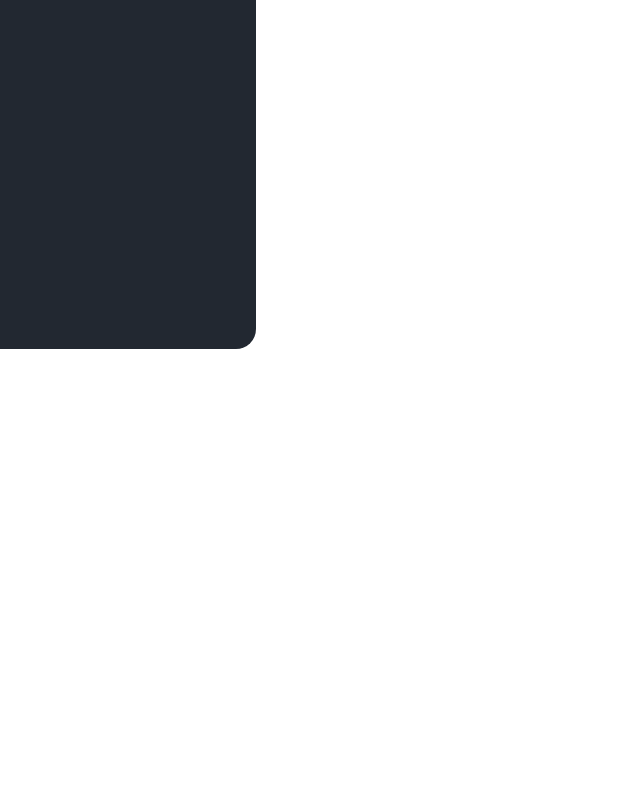
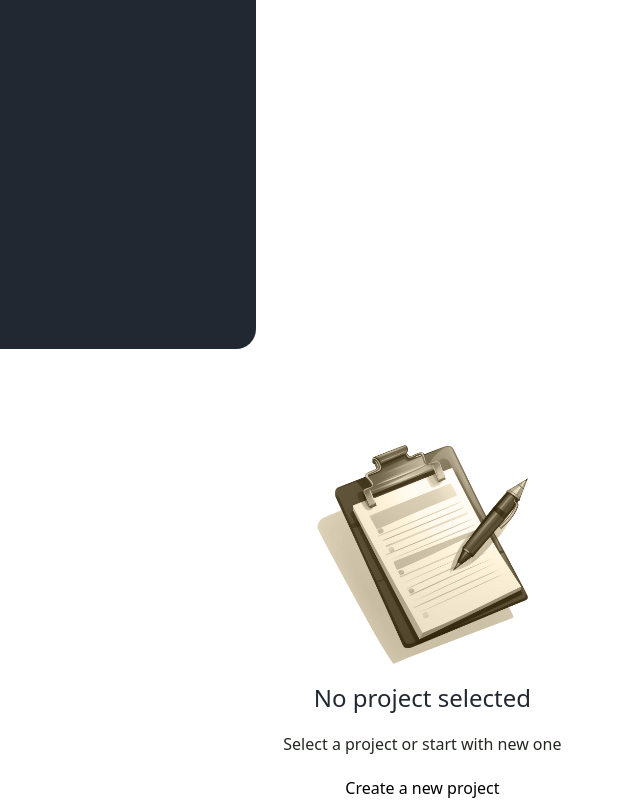
Before and after one commit to Patrycja-dz/Project-Management-App, a React (Vite) app: page / in a window 1280 px wide. Shown: the part 451-1251 px from the top of the page, without its empty margins (0-640 px from the left). Before the commit the page ends 800 px from the top, so only its background shows below. Built offline with nearby package versions, Linux system fonts and the light colour scheme.

Commit message:
Splitting components and styling

```diff
--- a/src/App.jsx
+++ b/src/App.jsx
@@ -1,9 +1,14 @@
+import NewProject from "./components/NewProject";
+import NoProjectSelected from "./components/NoProjectSelected";
 import Sidebar from "./components/Sidebar";
 
 function App() {
   return (
-    <main className="h-screen m-0 p-0">
+    <main className="h-screen m-0 p-0 flex gap-8">
       <Sidebar />
+      {/* <NewProject /> */}
+
+      <NoProjectSelected />
     </main>
   );
 }
--- /dev/null
+++ b/src/components/Actions.jsx
@@ -0,0 +1,50 @@
+import React from "react";
+import styled from "styled-components";
+
+function Actions() {
+  const Menu = styled.menu`
+    display: flex;
+    justify-content: flex-end;
+    align-items: center;
+    gap: 1rem;
+    margin-block: 2rem;
+
+    & button {
+      padding: 0.5rem 1rem;
+      border: none;
+      border-radius: 0.25rem;
+      color: #fff;
+      font-weight: 600;
+      cursor: pointer;
+      transition: background-color 0.6s ease-in-out;
+    }
+
+    li:first-of-type button {
+      background-color: #dde6ed;
+    }
+
+    & li:first-of-type button:hover {
+      background-color: #b7c4cf;
+    }
+
+    li:not(:first-of-type) button {
+      background-color: #9db2bf;
+    }
+    & li:not(:first-of-type) button:hover {
+      background-color: #526d82;
+    }
+  `;
+
+  return (
+    <Menu>
+      <li>
+        <button>Cancel</button>
+      </li>
+      <li>
+        <button>Save</button>
+      </li>
+    </Menu>
+  );
+}
+
+export default Actions;
--- /dev/null
+++ b/src/components/Button.jsx
@@ -0,0 +1,24 @@
+import React from "react";
+import styled from "styled-components";
+function Button({ children, ...props }) {
+  const Button = styled.button`
+    button {
+      background-color: #00adb5;
+      color: #eeeeee;
+      border: none;
+      padding: 0.75rem 3.75rem;
+      border-radius: 10px;
+      font-weight: 700;
+      margin-bottom: 1.5rem;
+      cursor: pointer;
+      transition: background-color 0.6s ease-in-out;
+    }
+
+    button:hover {
+      background-color: #bf4f74;
+    }
+  `;
+  return <Button {...props}>{children}</Button>;
+}
+
+export default Button;
--- /dev/null
+++ b/src/components/Input.jsx
@@ -0,0 +1,12 @@
+import React from "react";
+import Label from "./Label";
+
+const Input = ({ Tag = "input", label, ...props }) => {
+  return (
+    <Label label={label}>
+      <Tag {...props} />
+    </Label>
+  );
+};
+
+export default Input;
--- /dev/null
+++ b/src/components/Label.jsx
@@ -0,0 +1,41 @@
+import React from "react";
+import styled from "styled-components";
+function Label({ label, children, ...props }) {
+  const LabelWrapper = styled.p`
+    display: flex;
+    flex-direction: column;
+    gap: 1rem;
+    margin-block: 0.75rem;
+
+    & label {
+      font-size: 1rem;
+      font-weight: 600;
+      text-transform: uppercase;
+      color: #222831;
+    }
+
+    & input,
+    textarea {
+      padding: 0.25rem;
+      border-bottom: 2px solid #222831;
+      background-color: #eeeeee;
+      border-radius: 0.25rem;
+      font-size: 1rem;
+      width: 100%;
+    }
+    & input:focus,
+    textarea:focus {
+      outline: none;
+      border-color: #00adb5;
+    }
+  `;
+
+  return (
+    <LabelWrapper>
+      <label {...props}>{label}</label>
+      {children}
+    </LabelWrapper>
+  );
+}
+
+export default Label;
--- /dev/null
+++ b/src/components/NewProject.jsx
@@ -0,0 +1,18 @@
+import Input from "../components/Input";
+import React from "react";
+import Actions from "./Actions";
+
+function NewProject() {
+  return (
+    <div className="w-[35rem] mt-16">
+      <Actions />
+      <div>
+        <Input label="Title" />
+        <Input label="Description" Tag="textarea" />
+        <Input label="Due Date" />
+      </div>
+    </div>
+  );
+}
+
+export default NewProject;
--- /dev/null
+++ b/src/components/NoProjectSelected.jsx
@@ -0,0 +1,41 @@
+import React from "react";
+import styled from "styled-components";
+import noProjectImage from "../assets/no-projects.png";
+import Button from "./Button";
+function NoProjectSelected() {
+  const NoProject = styled.div`
+    text-align: center;
+    margin-top: 6rem;
+    width: 66%;
+    & h2 {
+      font-size: 1.5rem;
+      color: #222831;
+      margin: 1rem 0;
+    }
+    img {
+      width: 25%;
+      margin: 0 auto;
+      object-fit: contain;
+    }
+    p {
+      color: #222821;
+      margin-bottom: 1.25rem;
+    }
+  `;
+  return (
+    <NoProject>
+      <img
+        src={noProjectImage}
+        alt="An empty task list"
+        className="w-1/2 mx-auto"
+      />
+      <h2>No project selected</h2>
+      <p>Select a project or start with new one</p>
+      <Button className="bg-blue-500 hover:bg-blue-700 text-white font-bold py-2 px-4 rounded">
+        Create a new project
+      </Button>
+    </NoProject>
+  );
+}
+
+export default NoProjectSelected;
--- a/src/components/Sidebar.jsx
+++ b/src/components/Sidebar.jsx
@@ -1,29 +1,17 @@
 import styled from "styled-components";
-const Sidebar = () => {
+import Button from "./Button";
+function Sidebar() {
   const Sidebar = styled.aside`
     background-color: #222831;
     color: #fff;
     padding: 2.25rem 3.45rem;
     width: 20%;
     border-radius: 0 20px 20px 0;
-    height: 100svh;
-    & p {
+    height: 100vh;
+
+    p {
       font-size: calc(0.75rem + 0.5vw);
       margin-bottom: 1.5rem;
-    }
-    & button {
-      background-color: #00adb5;
-      color: #eeeeee;
-      border: none;
-      padding: 0.75rem 3.75rem;
-      border-radius: 10px;
-      font-weight: 700;
-      margin-bottom: 1.5rem;
-      cursor: pointer;
-      &:hover {
-        background-color: #bf4f74;
-        transition: background-color 0.6s ease-in-out;
-      }
     }
   `;
 
@@ -31,7 +19,7 @@ const Sidebar = () => {
     <Sidebar>
       <p>All projects (8)</p> {/* This should be dynamic */}
       <div>
-        <button>+ Add project</button>
+        <Button>+ Add project</Button>
       </div>
       <ul>
         <li>Project 1</li>
@@ -39,6 +27,6 @@ const Sidebar = () => {
       </ul>
     </Sidebar>
   );
-};
+}
 
 export default Sidebar;
```
